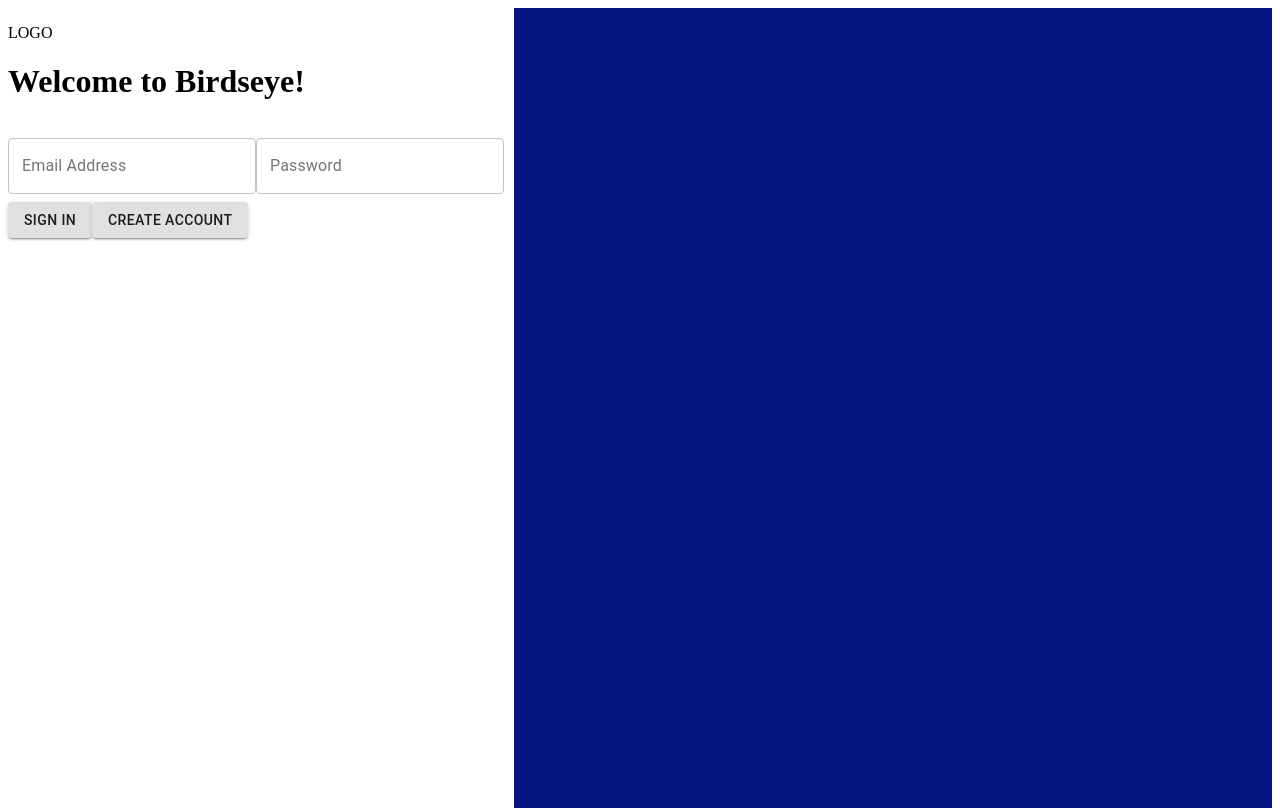
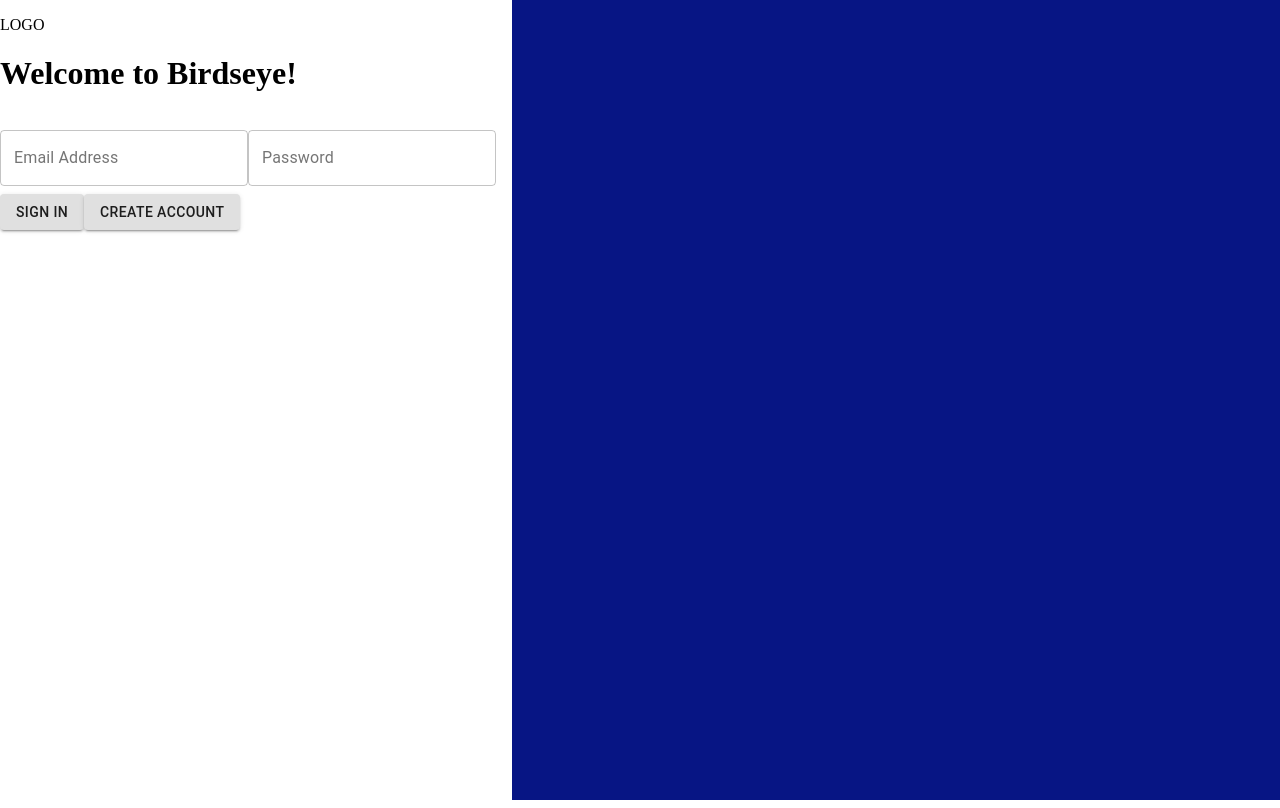
Before and after one commit to rolfea/birdseye-exercise, a React (Create React App) app: page / in a window 1280 px wide. Built offline with nearby package versions, Linux system fonts and the light colour scheme.

Commit message:
Adds absolute positioning to two divs

```diff
--- a/src/landingPage/LandingPage.css
+++ b/src/landingPage/LandingPage.css
@@ -3,13 +3,18 @@
 }
 
 .left-form {
+  position: absolute;
   width: 40%;
+  top: 0;
+  left: 0;
   height: 100vh;
-  float: left;
 }
 
 .blue-swoosh {
-  margin-left: 40%;
+  position: absolute;
+  width: 60%;
+  top: 0;
+  right: 0;
   height: 100vh;
   background-color:rgb(7,21,132);
 }
```
